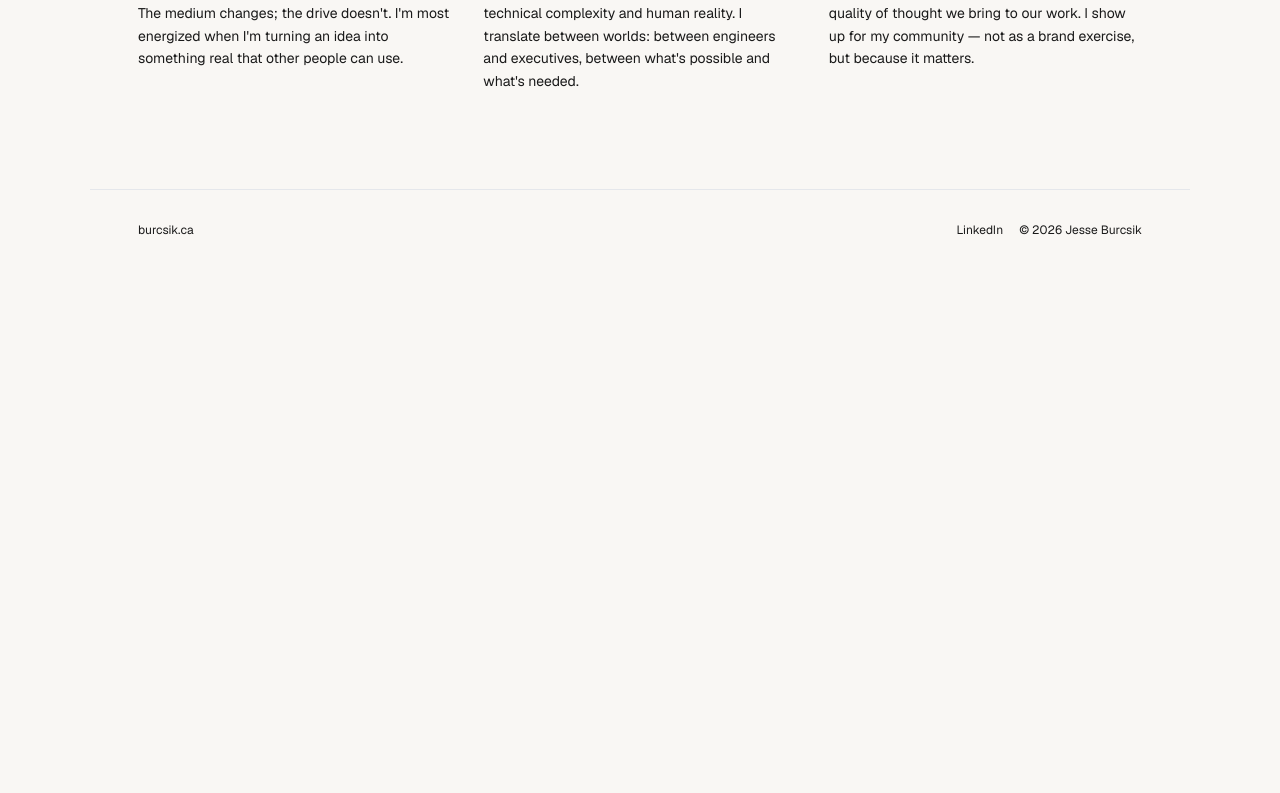
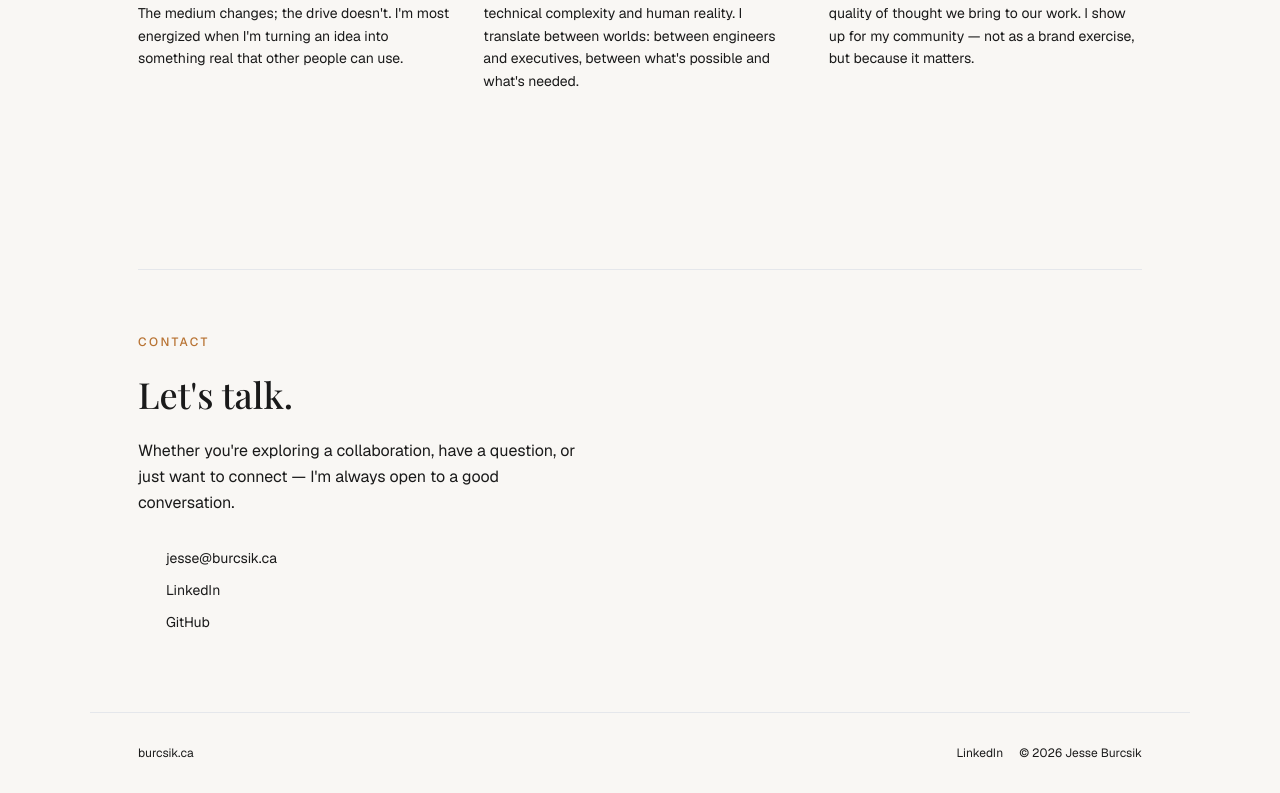
Before and after one commit to jburcsik/burcsik-ca, a Next.js app: page / in a window 1280 px wide. Shown: the part 1114-1907 px from the top of the page. Before the commit the page ends 1384 px from the top, so only its background shows below. Built offline with nearby package versions, Linux system fonts and the light colour scheme.

Commit message:
site: add contact section with links only (no form)
Restores #contact section with email, LinkedIn, and GitHub links.
No form, no backend dependencies. Nav and Hero CTAs point to #contact again.

Co-Authored-By: Claude Opus 4.6 (1M context) <noreply@anthropic.com>

```diff
--- a/app/page.tsx
+++ b/app/page.tsx
@@ -2,6 +2,7 @@ import Nav from "@/components/Nav";
 import Hero from "@/components/Hero";
 import EasterEggs from "@/components/EasterEggs";
 import Statement from "@/components/Statement";
+import Contact from "@/components/Contact";
 import Footer from "@/components/Footer";
 
 export default function Home() {
@@ -11,6 +12,7 @@ export default function Home() {
       <Nav />
       <Hero />
       <Statement />
+      <Contact />
       <Footer />
     </main>
   );
--- /dev/null
+++ b/components/Contact.tsx
@@ -0,0 +1,61 @@
+"use client";
+
+import { motion, useInView } from "framer-motion";
+import { useRef } from "react";
+import { bio } from "@/lib/data";
+
+export default function Contact() {
+  const ref = useRef(null);
+  const inView = useInView(ref, { once: true, margin: "-80px" });
+
+  return (
+    <section id="contact" className="py-16 md:py-20 px-6 md:px-12 max-w-site mx-auto">
+      <div className="border-t border-foreground/10 pt-16">
+        <motion.div
+          ref={ref}
+          initial={{ opacity: 0, y: 24 }}
+          animate={inView ? { opacity: 1, y: 0 } : {}}
+          transition={{ duration: 0.6 }}
+        >
+          <p className="text-xs uppercase tracking-[0.2em] text-copper font-medium mb-6">
+            Contact
+          </p>
+          <h2 className="font-serif text-3xl md:text-4xl font-medium leading-tight mb-6">
+            Let&apos;s talk.
+          </h2>
+          <p className="text-foreground/55 leading-relaxed mb-8 max-w-md">
+            Whether you&apos;re exploring a collaboration, have a question, or
+            just want to connect — I&apos;m always open to a good conversation.
+          </p>
+          <div className="space-y-3">
+            <a
+              href={`mailto:${bio.email}`}
+              className="flex items-center gap-3 text-sm text-foreground/60 hover:text-copper transition-colors group"
+            >
+              <span className="w-4 h-px bg-foreground/30 group-hover:bg-copper group-hover:w-6 transition-all" />
+              {bio.email}
+            </a>
+            <a
+              href={bio.linkedin}
+              target="_blank"
+              rel="noopener noreferrer"
+              className="flex items-center gap-3 text-sm text-foreground/60 hover:text-copper transition-colors group"
+            >
+              <span className="w-4 h-px bg-foreground/30 group-hover:bg-copper group-hover:w-6 transition-all" />
+              LinkedIn
+            </a>
+            <a
+              href={bio.github}
+              target="_blank"
+              rel="noopener noreferrer"
+              className="flex items-center gap-3 text-sm text-foreground/60 hover:text-copper transition-colors group"
+            >
+              <span className="w-4 h-px bg-foreground/30 group-hover:bg-copper group-hover:w-6 transition-all" />
+              GitHub
+            </a>
+          </div>
+        </motion.div>
+      </div>
+    </section>
+  );
+}
--- a/components/Hero.tsx
+++ b/components/Hero.tsx
@@ -58,7 +58,7 @@ export default function Hero() {
           className="flex flex-col sm:flex-row items-start sm:items-center gap-6"
         >
           <a
-            href="mailto:jesse@burcsik.ca"
+            href="#contact"
             className="inline-flex items-center gap-3 bg-foreground text-[var(--background)] px-7 py-3.5 text-sm font-medium hover:bg-copper transition-colors duration-200 rounded-sm"
           >
             Get in touch
--- a/components/Nav.tsx
+++ b/components/Nav.tsx
@@ -35,7 +35,7 @@ export default function Nav() {
           <span className="text-copper">.</span>
         </a>
         <a
-          href="mailto:jesse@burcsik.ca"
+          href="#contact"
           className="text-sm font-medium px-4 py-2 border border-copper text-copper hover:bg-copper hover:text-[var(--background)] transition-all duration-200 rounded-sm"
         >
           Get in touch
```
Also changed, not shown: 1 other file (tests, documents, lock files or other folders).
